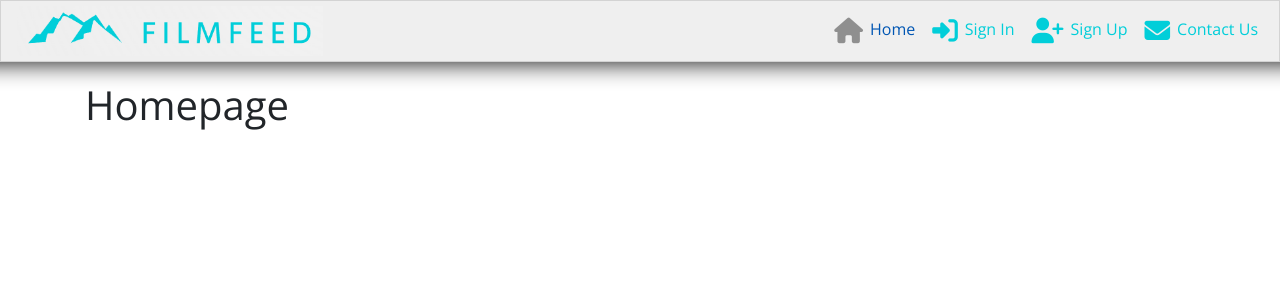
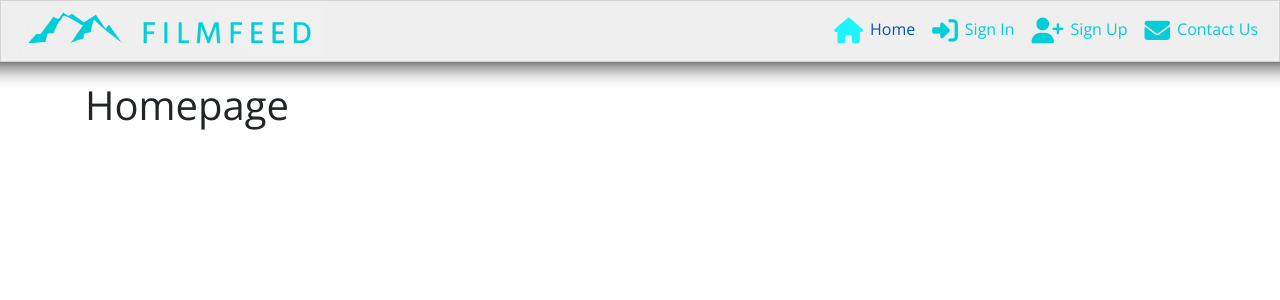
Before and after one commit to Liam-WB/filmfeed, a React (Create React App) app: page / in a window 1280 px wide. In both pictures the pointer is over the icon 848 px from the left and 31 px from the top of the page. Shown: the top 300 px of the page. Built offline with nearby package versions, Linux system fonts and the light colour scheme.

Commit message:
-Change highlight colours on navbar links

```diff
--- a/src/App.module.css
+++ b/src/App.module.css
@@ -22,7 +22,7 @@
   }
 
   a:hover i {
-    color: rgb(0, 0, 0, 0.4);
+    color: #1ef4ff;
     transition: color ease-in-out 0.4s;
   }
 
@@ -36,5 +36,5 @@
   i:hover {
     cursor: pointer;
     transition: color ease-in-out 0.4s;
-    color: rgb(0, 0, 0, 0.4);
+    color: #1ef4ff;
   }
--- a/src/styles/NavBar.module.css
+++ b/src/styles/NavBar.module.css
@@ -11,5 +11,5 @@
 }
 
 .Active i {
-    color: #008b92;
+    color: #01888f;
 }
```
